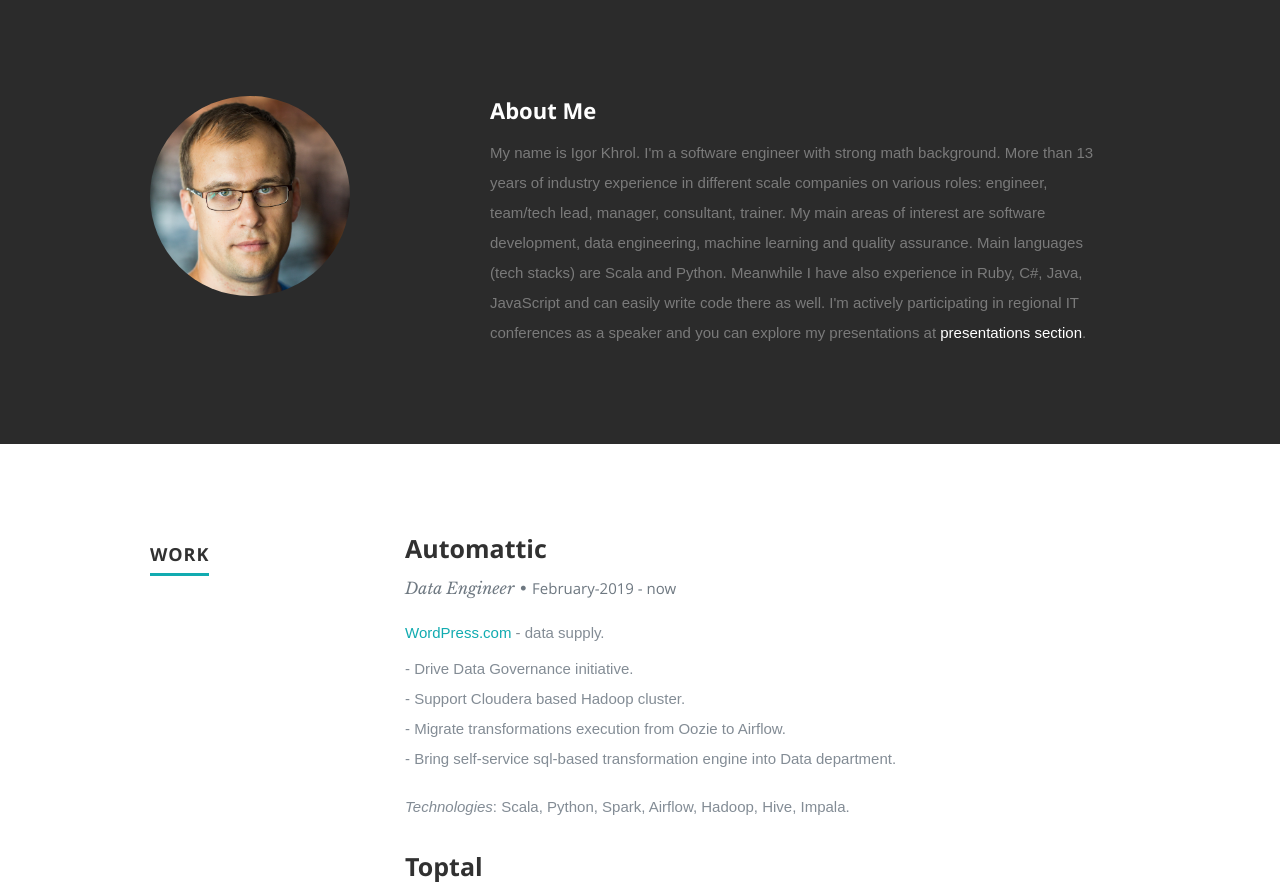
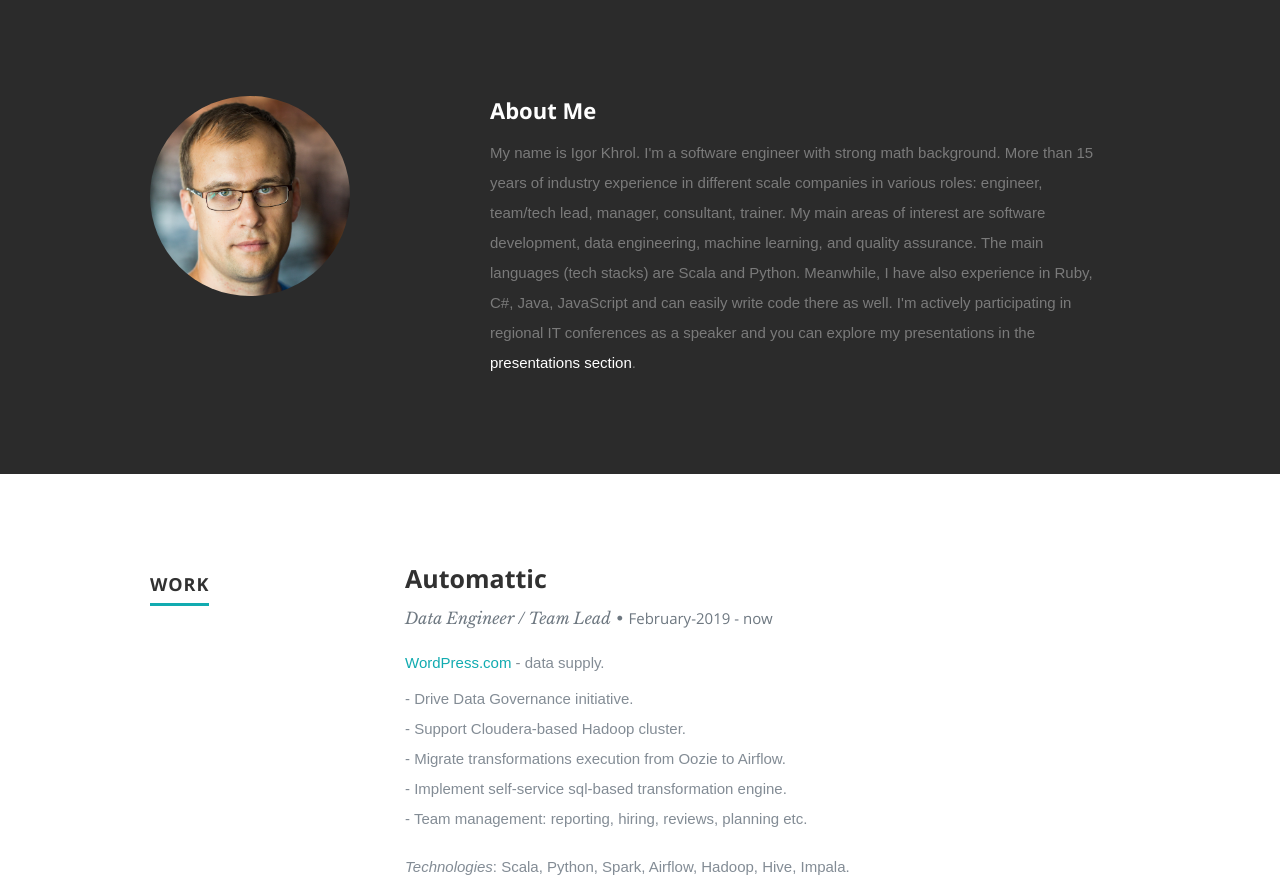
Before and after one commit to Khrol/khroliz.com, a React (Create React App) app: page / in a window 1280 px wide. Shown: the part 800-1696 px from the top of the page. Built offline with nearby package versions, Linux system fonts and the light colour scheme.

Commit message:
Update data a bit

```diff
--- a/src/components/About.jsx
+++ b/src/components/About.jsx
@@ -11,12 +11,12 @@ const about = () => (
         <h2>About Me</h2>
         <p>
           My name is Igor Khrol. I&apos;m a software engineer with strong math background.
-          More than 13 years of industry experience in different scale companies on various roles:
+          More than 15 years of industry experience in different scale companies in various roles:
           engineer, team/tech lead, manager, consultant, trainer. My main areas of interest are software development,
-          data engineering, machine learning and quality assurance. Main languages (tech stacks) are Scala and Python.
-          Meanwhile I have also experience in Ruby, C#, Java, JavaScript and can easily write code there as well.
+          data engineering, machine learning, and quality assurance. The main languages (tech stacks) are Scala and Python.
+          Meanwhile, I have also experience in Ruby, C#, Java, JavaScript and can easily write code there as well.
           I&apos;m actively participating in regional IT conferences as a speaker and you can explore
-          my presentations at <a className="smoothscroll" href="#presentations">presentations section</a>.
+          my presentations in the <a className="smoothscroll" href="#presentations">presentations section</a>.
         </p>
       </div>
     </div>
--- a/src/components/Footer.jsx
+++ b/src/components/Footer.jsx
@@ -7,7 +7,7 @@ const footer = () => (
       <div className="twelve columns">
         <SocialLinks className="social-links" />
         <ul className="copyright">
-          <li>&copy; Copyright 2018 Igor Khrol</li>
+          <li>&copy; Copyright 2021 Igor Khrol</li>
           <li>Design by <a title="Styleshout" href="http://www.styleshout.com/">Styleshout</a></li>
         </ul>
       </div>
--- a/src/components/Header.jsx
+++ b/src/components/Header.jsx
@@ -18,8 +18,8 @@ const header = () => (
     <div className="row banner">
       <div className="banner-text">
         <h1 className="responsive-headline">I&apos;m Igor Khrol.</h1>
-        <h3>I&apos;m a Belarus based <span>software engineer</span> with focus on
-          <span> data engineering</span>, <span>machine learning</span> and
+        <h3>I&apos;m a Lithuania-based <span>software engineer</span> with a focus on
+          <span> data engineering</span>, <span>machine learning</span>, and
           <span> quality assurance</span>. Let&apos;s
           <a className="smoothscroll" href="#about"> start scrolling </a>
           and learn more <a className="smoothscroll" href="#about">about me</a>.
--- a/src/components/Presentations/Presentations.jsx
+++ b/src/components/Presentations/Presentations.jsx
@@ -9,6 +9,17 @@ const presentations = () => (
         <h1>My Public Presentations</h1>
         <p style={{ textAlign: 'center' }}>Most of them are in Russian.</p>
       </div>
+      <PresentationYear year="2021">
+        <PresentationItem
+          title="Testing artificial intelligence: which side to approach?"
+          // eslint-disable-next-line max-len
+          details="https://a4qworldcongress.com/events/%d1%82%d0%b5%d1%81%d1%82%d0%b8%d1%80%d0%be%d0%b2%d0%b0%d0%bd%d0%b8%d0%b5-%d0%b8%d1%81%d0%ba%d1%83%d1%81%d1%81%d1%82%d0%b2%d0%b5%d0%bd%d0%bd%d0%be%d0%b3%d0%be-%d0%b8%d0%bd%d1%82%d0%b5%d0%bb%d0%bb%d0%b5/"
+          location="Online"
+          conference="A4Q World Congress"
+          // eslint-disable-next-line max-len
+          previewLink="https://a4qworldcongress.com/events/%d1%82%d0%b5%d1%81%d1%82%d0%b8%d1%80%d0%be%d0%b2%d0%b0%d0%bd%d0%b8%d0%b5-%d0%b8%d1%81%d0%ba%d1%83%d1%81%d1%81%d1%82%d0%b2%d0%b5%d0%bd%d0%bd%d0%be%d0%b3%d0%be-%d0%b8%d0%bd%d1%82%d0%b5%d0%bb%d0%bb%d0%b5/"
+        />
+      </PresentationYear>
       <PresentationYear year="2020">
         <PresentationItem
           title="BOF: SDET – yet another rattle title or separate engineering line?"
@@ -16,6 +27,13 @@ const presentations = () => (
           location="Minsk, Belarus"
           conference="DelEx"
           previewLink="https://www.youtube.com/embed/x-d6wK83iBo?rel=0"
+        />
+        <PresentationItem
+          title="Big Data Testing"
+          details="https://ritfest.ru/2020/abstracts/6896"
+          location="Online"
+          conference="РИТ++"
+          previewLink="https://www.youtube.com/embed/AF8dufCHhRs?rel=0"
         />
       </PresentationYear>
       <PresentationYear year="2019">
@@ -325,7 +343,7 @@ const presentations = () => (
           title="Who should write automated tests?"
           location="Minsk, Belarus"
           conference="SEF"
-          previewLink="//www.slideshare.net/slideshow/embed_code/key/idMr6jRfkgk2vK"
+          previewLink="https://www.slideshare.net/slideshow/embed_code/key/idMr6jRfkgk2vK"
         />
       </PresentationYear>
     </div>
--- a/src/components/Resume.jsx
+++ b/src/components/Resume.jsx
@@ -11,16 +11,17 @@ const resume = () => (
       <div className="nine columns main-col">
         <ResumeItem
           header="Automattic"
-          title="Data Engineer"
+          title="Data Engineer / Team Lead"
           date="February-2019 - now"
           text={(
             <p>
               <Link href="https://wordpress.com/">WordPress.com</Link> - data supply.
               <ul>
                 <li>- Drive Data Governance initiative.</li>
-                <li>- Support Cloudera based Hadoop cluster.</li>
+                <li>- Support Cloudera-based Hadoop cluster.</li>
                 <li>- Migrate transformations execution from Oozie to Airflow.</li>
-                <li>- Bring self-service sql-based transformation engine into Data department.</li>
+                <li>- Implement self-service sql-based transformation engine.</li>
+                <li>- Team management: reporting, hiring, reviews, planning etc.</li>
               </ul>
               <i>Technologies</i>: Scala, Python, Spark, Airflow, Hadoop, Hive, Impala.
             </p>
```
Also changed, not shown: 1 other file (tests, documents, lock files or other folders).
